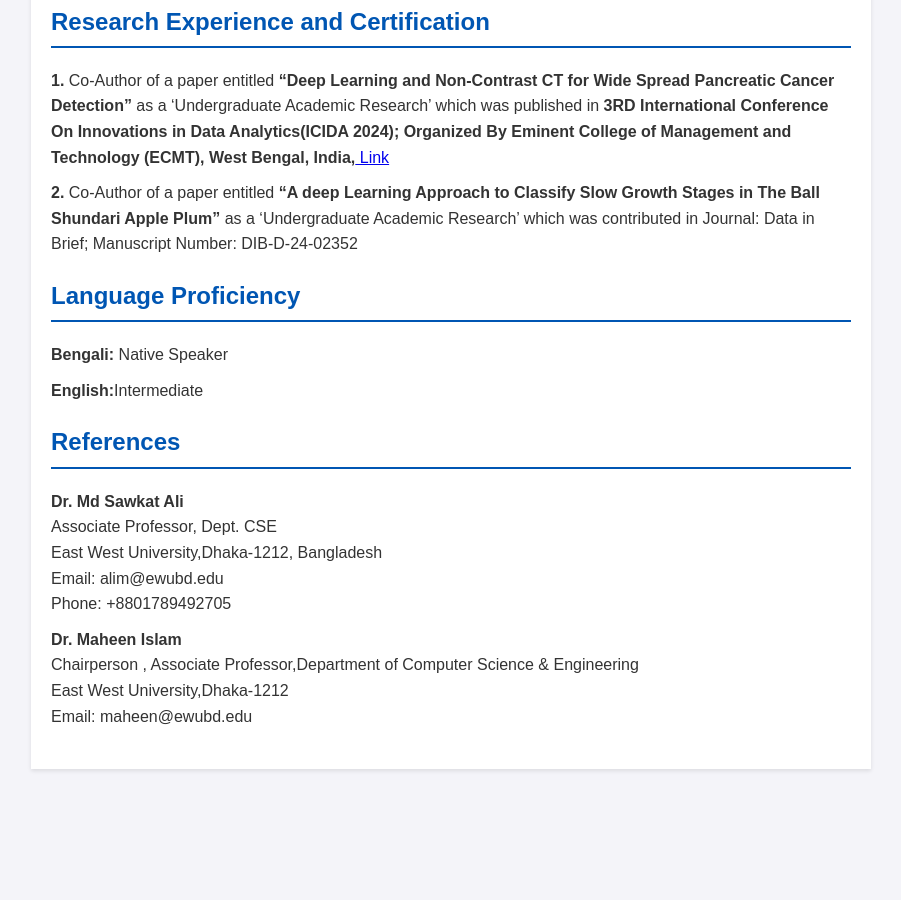
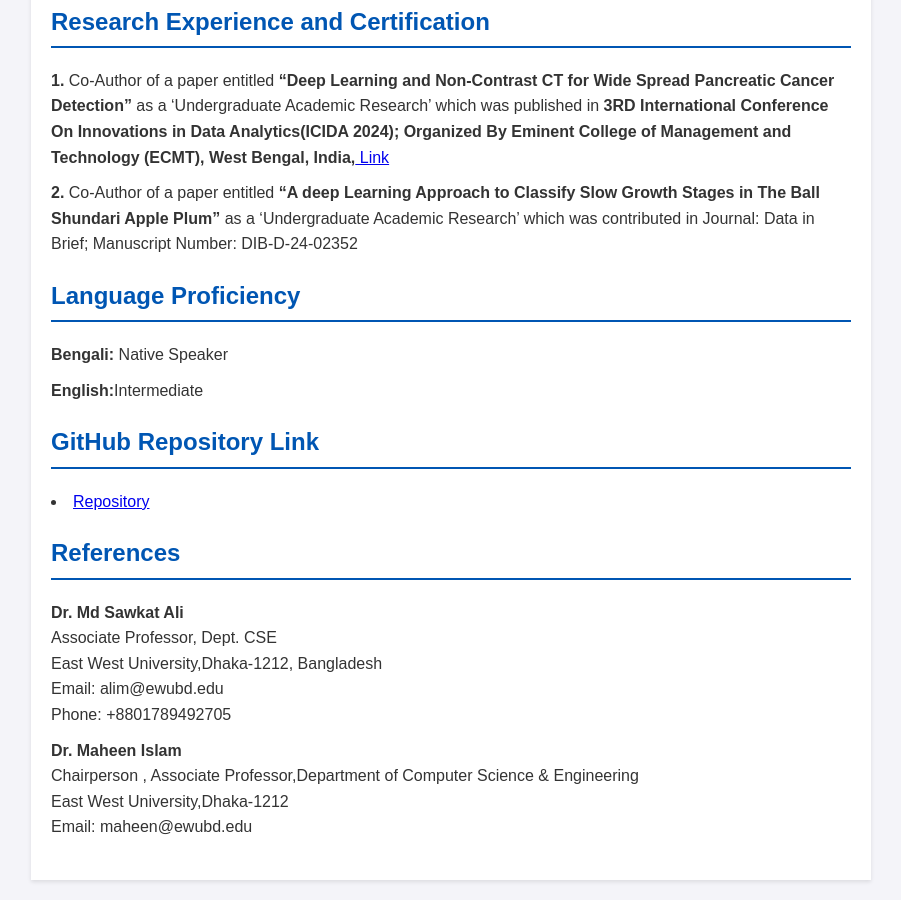
Before and after one commit to SayedLabib/My_Resume, a plain HTML site: page index.html in a window 1280 px wide. Shown: the part 1629-2529 px from the top of the page, without its empty margins (189-1090 px from the left). Before the commit the page ends 2418 px from the top, so only its background shows below. Drawn offline with Linux system fonts and the light colour scheme.

Commit message:
second commit

```diff
--- a/index.html
+++ b/index.html
@@ -93,6 +93,12 @@
             </ul>
         </div>
 
+        <div class="section">
+            <h2>GitHub Repository Link</h2>
+            <li><a href="https://github.com/SayedLabib?tab=repositories">Repository</a></li>
+
+        </div>
+
 
 
         <div class="section">
```
